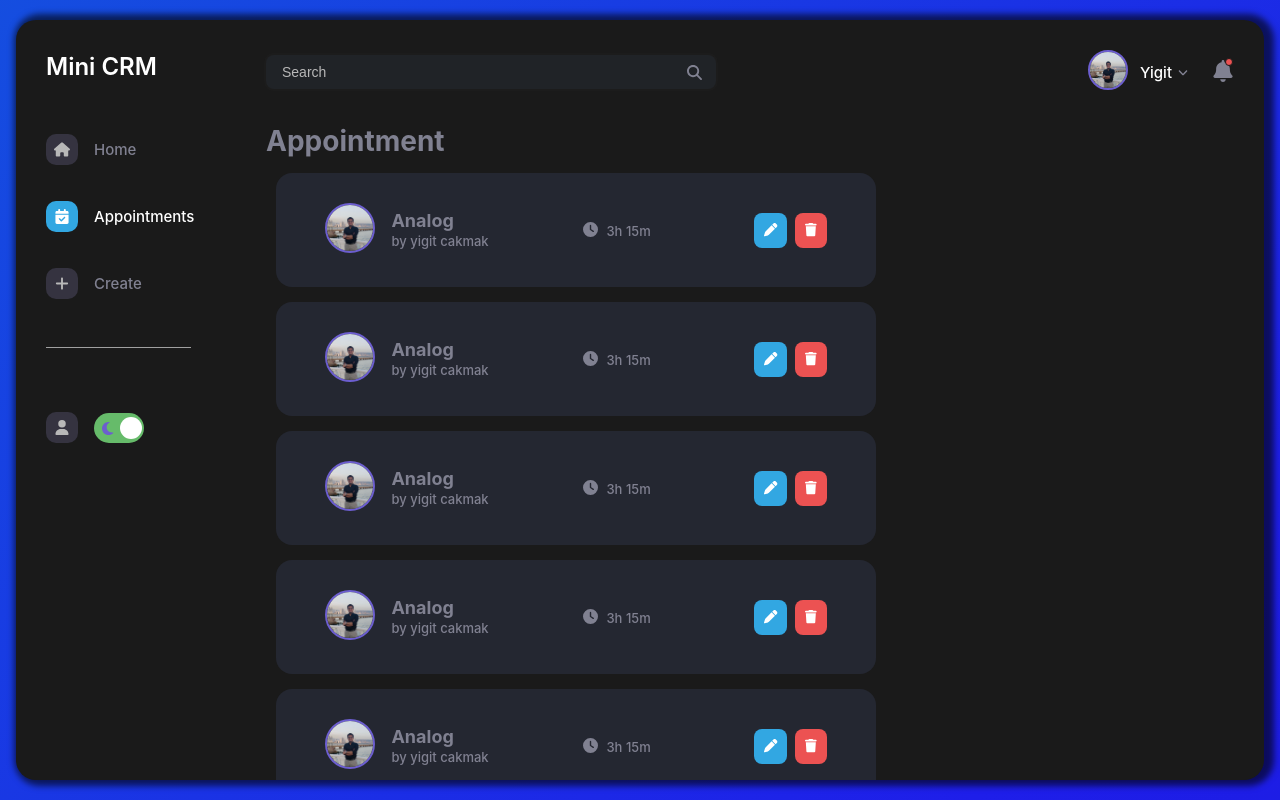
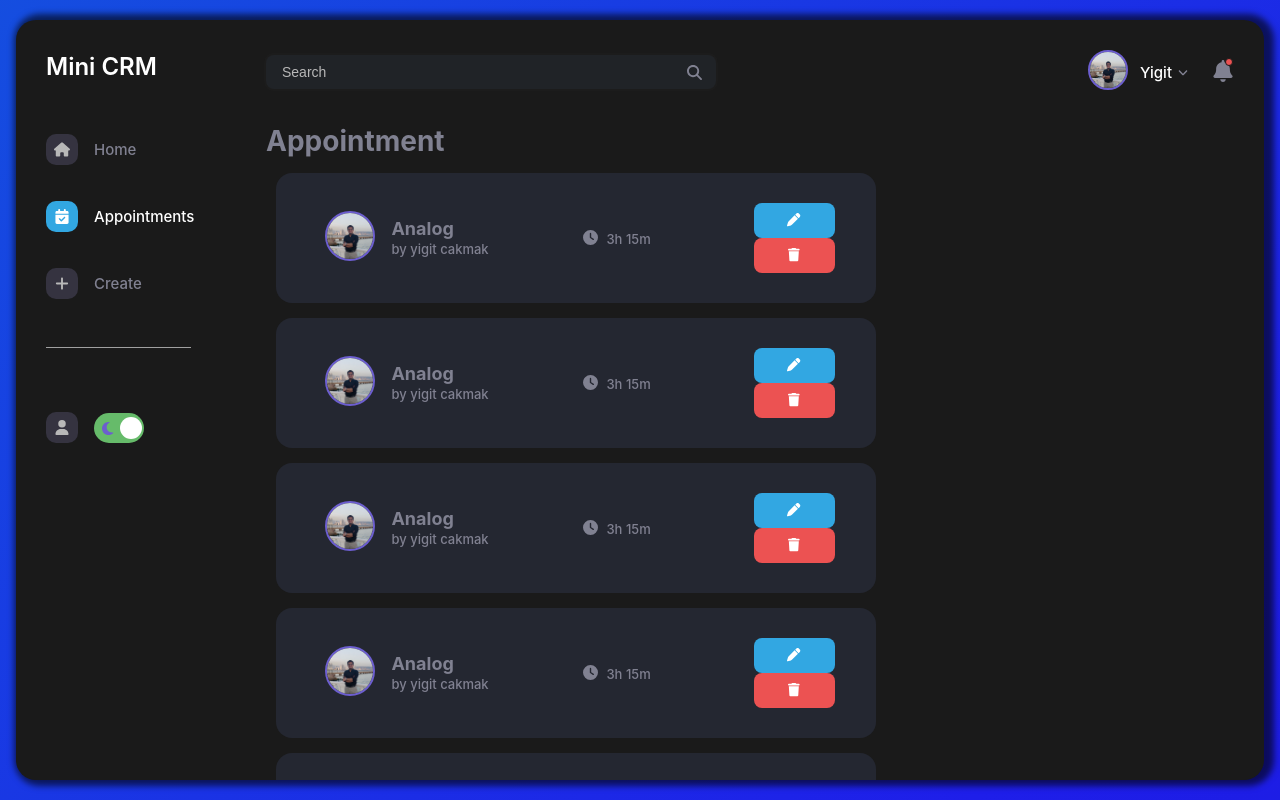
Before and after one commit to Yigit-dev/appointment_vue_app, a Vue app: page /appointment in a window 1280 px wide. Built offline with nearby package versions, Linux system fonts and the light colour scheme; no server answers.

Commit message:
Components Props Settings

```diff
--- a/src/components/Button.vue
+++ b/src/components/Button.vue
@@ -22,8 +22,10 @@ export default {
 </script>
 <style scoped>
 button {
+  width: 100%;
+  max-width: 120px;
   border-radius: 8px;
-  color: var(--c-text);
+  color: #fff;
 }
 .normal {
   padding: 14px;
--- a/src/components/CustomInput.vue
+++ b/src/components/CustomInput.vue
@@ -1,9 +1,22 @@
 <template>
-  <input type="text" />
+  <label>{{ label }}</label>
+  <input :type="type" />
 </template>
 
 <script>
-export default {};
+export default {
+  props: {
+    label: {
+      type: String,
+    },
+    type: {
+      type: String,
+      default: "text",
+      validator: (value) =>
+        ["text", "email", "checkbox", "tel"].indexOf(value) !== -1,
+    },
+  },
+};
 </script>
 
 <style lang="scss" scoped>
--- a/src/components/CustomSelectBox.vue
+++ b/src/components/CustomSelectBox.vue
@@ -1,8 +1,10 @@
 <template>
+  <label>{{ label }}</label>
   <div class="custom-select" :tabindex="tabindex" @blur="open = false">
     <div class="selected" :class="{ open: open }" @click="open = !open">
       {{ selected }}
     </div>
+
     <div class="items" :class="{ selectHide: !open }">
       <div
         v-for="(option, i) of options"
@@ -34,6 +36,9 @@ export default {
       type: Number,
       required: false,
       default: 0,
+    },
+    label: {
+      type: String,
     },
   },
   data() {
```
